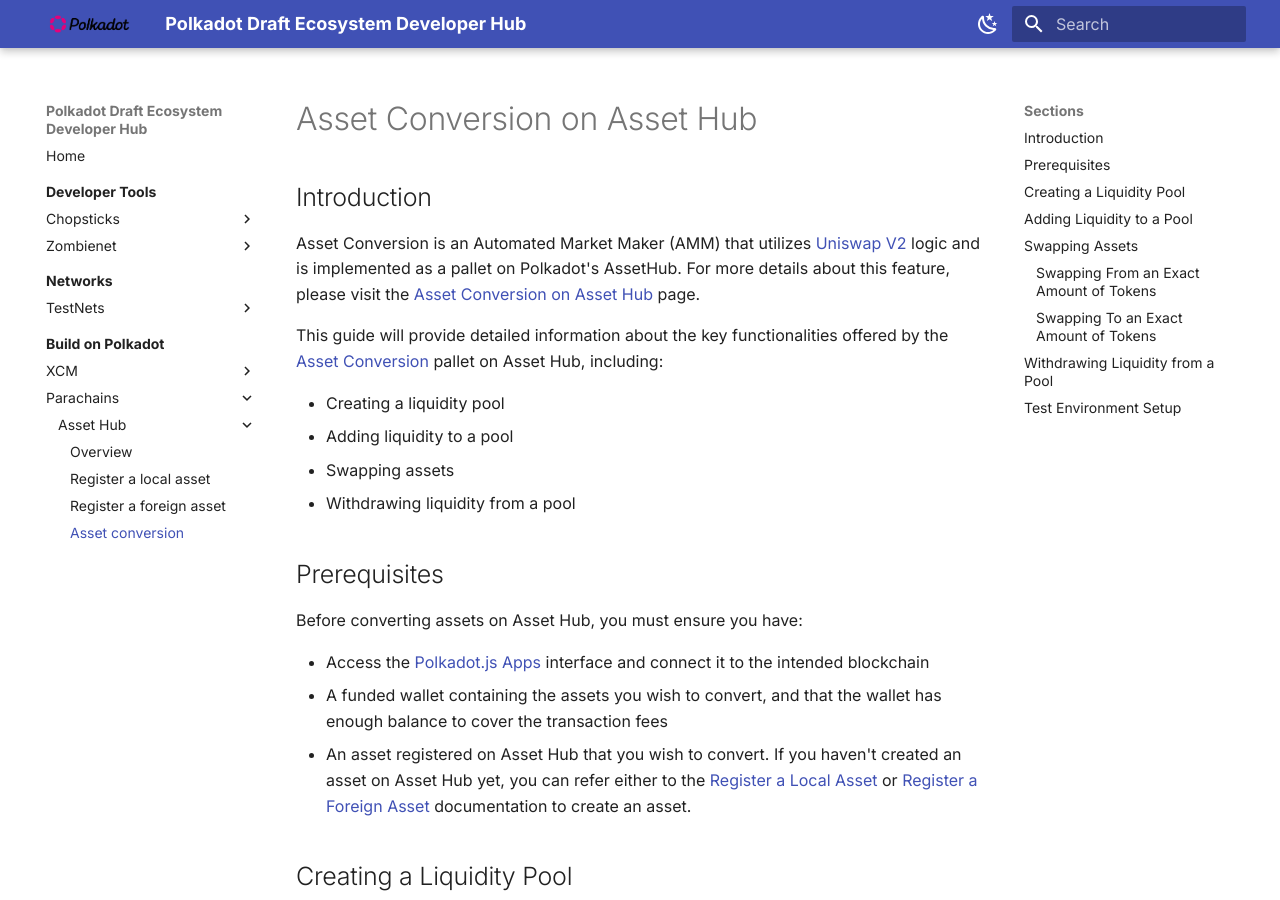
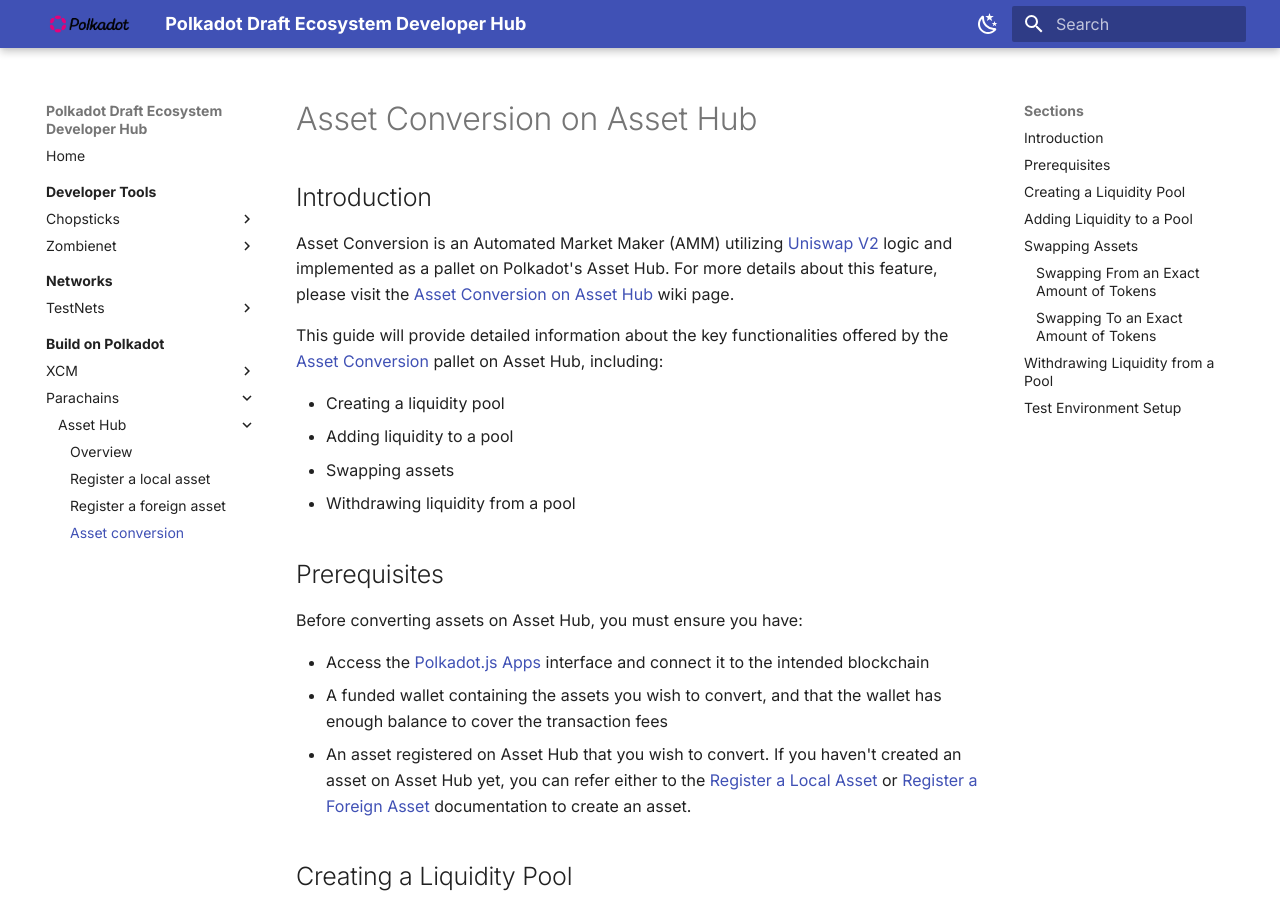
Before and after one commit to papermoonio/polkadot-ecosystem-docs-draft, an MkDocs documentation site: the page built from docs/build-on-polkadot/parachains/asset-hub/asset-conversion.md, in a window 1280 px wide and 900 px high. Built offline with MkDocs 1.6.1 and Material for MkDocs 9.7.7, drawn with Linux system fonts in a browser that asks for light colours.

Commit message:
Update docs/build-on-polkadot/parachains/asset-hub/asset-conversion.md
Co-authored-by: Dawn Kelly <83190195+dawnkelly09@users.noreply.github.com>

```diff
--- a/docs/build-on-polkadot/parachains/asset-hub/asset-conversion.md
+++ b/docs/build-on-polkadot/parachains/asset-hub/asset-conversion.md
@@ -7,7 +7,7 @@
 
 ## Introduction
 
-Asset Conversion is an Automated Market Maker (AMM) that utilizes [Uniswap V2](https://github.com/Uniswap/v2-core){target=\_blank} logic and is implemented as a pallet on Polkadot's AssetHub. For more details about this feature, please visit the [Asset Conversion on Asset Hub](https://wiki.polkadot.network/docs/learn-asset-conversion-assethub){target=\_blank} page.
+Asset Conversion is an Automated Market Maker (AMM) utilizing [Uniswap V2](https://github.com/Uniswap/v2-core){target=\_blank} logic and implemented as a pallet on Polkadot's Asset Hub. For more details about this feature, please visit the [Asset Conversion on Asset Hub](https://wiki.polkadot.network/docs/learn-asset-conversion-assethub){target=\_blank} wiki page.
 
 This guide will provide detailed information about the key functionalities offered by the
 [Asset Conversion](https://github.com/paritytech/polkadot-sdk/tree/master/substrate/frame/asset-conversion){target=\_blank} pallet on Asset Hub, including:
```
